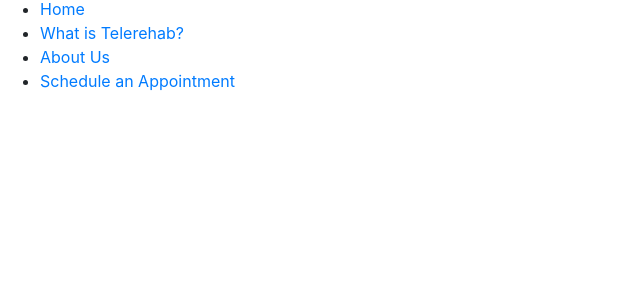
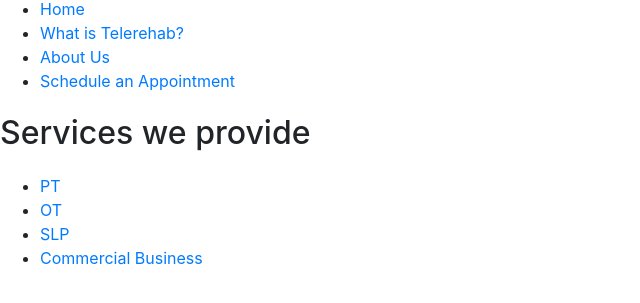
Before and after one commit to javibier/my_pt, a website: page services/index.html in a window 1280 px wide. Shown: the part 29-332 px from the top of the page, without its empty margins (0-640 px from the left). Drawn offline with nearby package versions, Linux system fonts and the light colour scheme.

Commit message:
add services section

```diff
--- a/services/index.html
+++ b/services/index.html
@@ -42,7 +42,20 @@
 
   <main>
 
-    <section>
+    <section class="services">
+      <div class="content-wrapper">
+        <h1>Services we provide</h1>
+        <div class="services-content">
+          <nav>
+           <ul>
+               <li><a href="faq/index.html" target="_blank">PT</a></li>
+               <li><a href="about/index.html" target="_blank">OT</a></li>
+               <li><a href="services/index.html" target="_blank">SLP</a></li>
+               <li><a href="contact/index.html" target="_blank">Commercial Business</a></li>
+           </ul>
+      </nav>
+        </div>
+      </div>
     </section>
 
     <aside>
```
